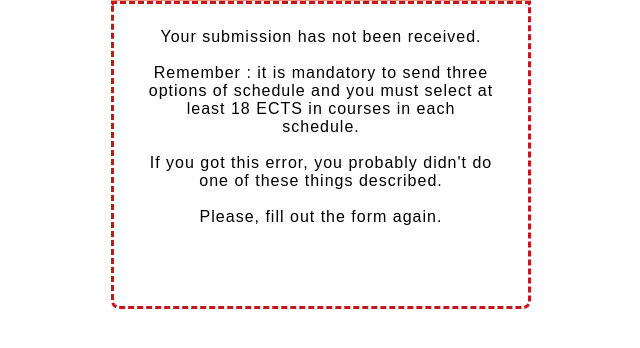
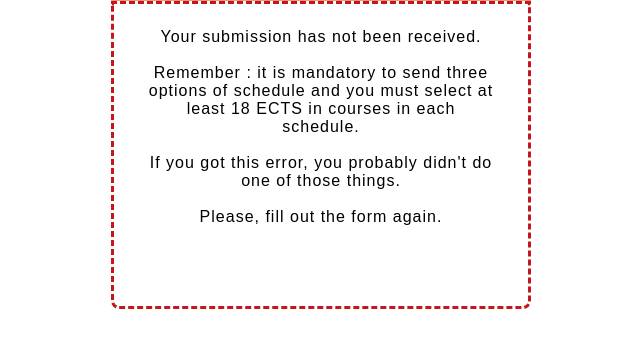
Before and after one commit to Insper/Projeto-Internacional, a Django app: template inputs/templates/inputs/erro.html in a window 1280 px wide. Shown: the part 232-580 px from the top of the page, without its empty margins (319-959 px from the left). Run offline with Django 3.2, Linux system fonts and the light colour scheme; the template is opened without the code that fills it, so the values that code supplies are empty; some libraries are stand-ins or nearby versions.

Commit message:
Tudo arrumado! Concluído

```diff
--- a/inputs/static/inputs/css/style.css
+++ b/inputs/static/inputs/css/style.css
@@ -141,7 +141,7 @@ form {
 
 .calendarClassBox p {
   white-space: pre-wrap;
-  font-size: 1rem;
+  font-size: 0.8rem;
   margin: 0;
 }
 
--- a/inputs/static/inputs/script/input.js
+++ b/inputs/static/inputs/script/input.js
@@ -161,7 +161,6 @@ function sumEcts(rowOption) {
   var p = document.getElementsByClassName(`sumEcts ${rowOption}`);
   p[0].innerHTML = "Sum of ECTS: " + somaEcts;
 
-  console.log("ESSE É O ROWOPTION ", rowOption)
   var nome = "ECTS"
   if (rowOption == 'rowOption1'){
     nome += "1" ;
@@ -173,9 +172,7 @@ function sumEcts(rowOption) {
     nome+="3";
   }
 
-  console.log("ESSE É O NOME: ", nome)
   document.getElementById(nome).setAttribute('value', somaEcts)
-  console.log("ESSE É O VALUE: ", document.getElementById(nome).setAttribute('value', somaEcts))
 }
 
 // function that refresh p tag value with ECTs sum
--- a/inputs/templates/inputs/erro.html
+++ b/inputs/templates/inputs/erro.html
@@ -14,7 +14,7 @@
   <p class="message">
       Your submission has not been received. <br> <br>
       Remember : it is mandatory to send three options of schedule and you must select at least 18 ECTS in courses in each schedule. <br><br>
-      If you got this error, you probably didn't do one of these things described.   <br><br>
+      If you got this error, you probably didn't do one of those things.  <br><br>
       Please, fill out the form again.
   </p>
   </div>
```
